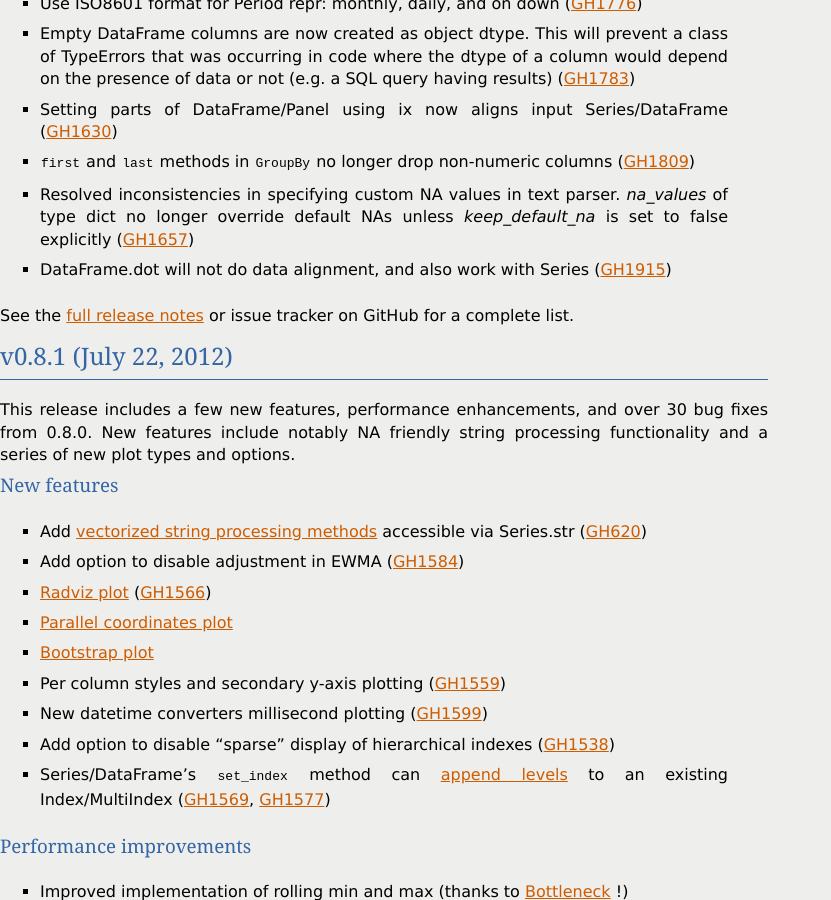
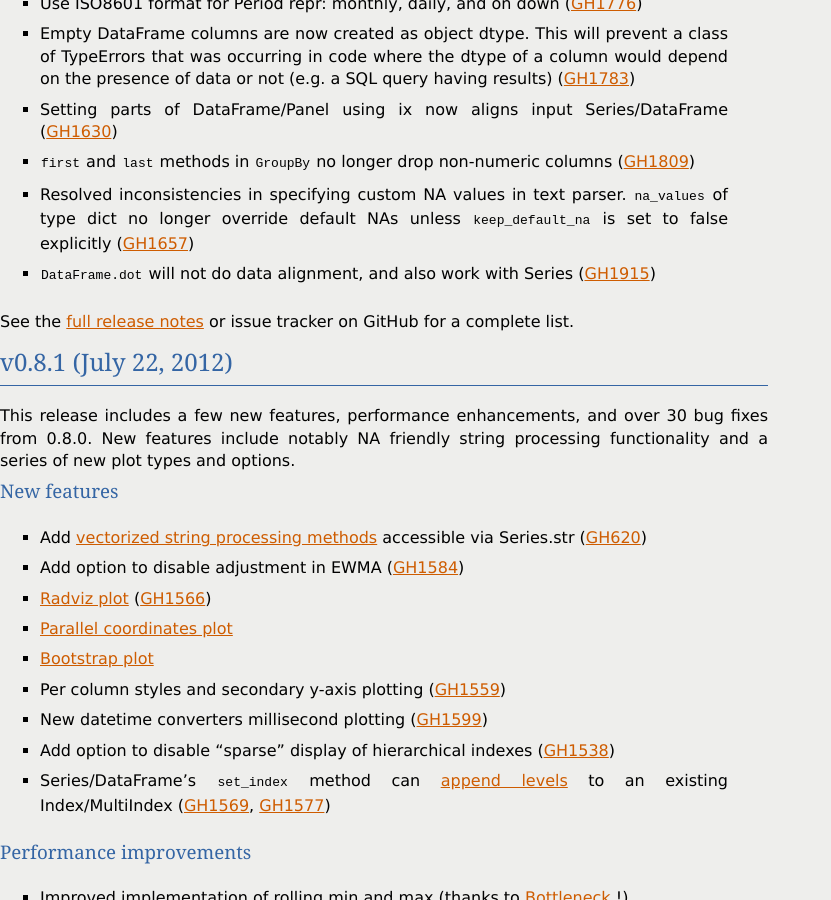
Before and after one commit to mobogaqc/pandas, a Sphinx documentation site: the page built from doc/source/whatsnew.rst, in a window 1280 px wide and 900 px high, scrolled down 1158 px. Shown: the whole window, without its empty margins (0-831 px from the left). Built offline with Sphinx 7.4.7, drawn with Linux system fonts in a browser that asks for light colours; formulas are drawn with MathJax 3; the version number is read from the project's files by our own code.

```diff
--- a/doc/source/v0.9.0.txt
+++ b/doc/source/v0.9.0.txt
@@ -51,9 +51,9 @@ API changes
   - ``first`` and ``last`` methods in ``GroupBy`` no longer drop non-numeric
     columns (GH1809_)
   - Resolved inconsistencies in specifying custom NA values in text parser.
-    `na_values` of type dict no longer override default NAs unless
-    `keep_default_na` is set to false explicitly (GH1657_)
-  - DataFrame.dot will not do data alignment, and also work with Series
+    ``na_values`` of type dict no longer override default NAs unless
+    ``keep_default_na`` is set to false explicitly (GH1657_)
+  - ``DataFrame.dot`` will not do data alignment, and also work with Series
     (GH1915_)
 
 
```
